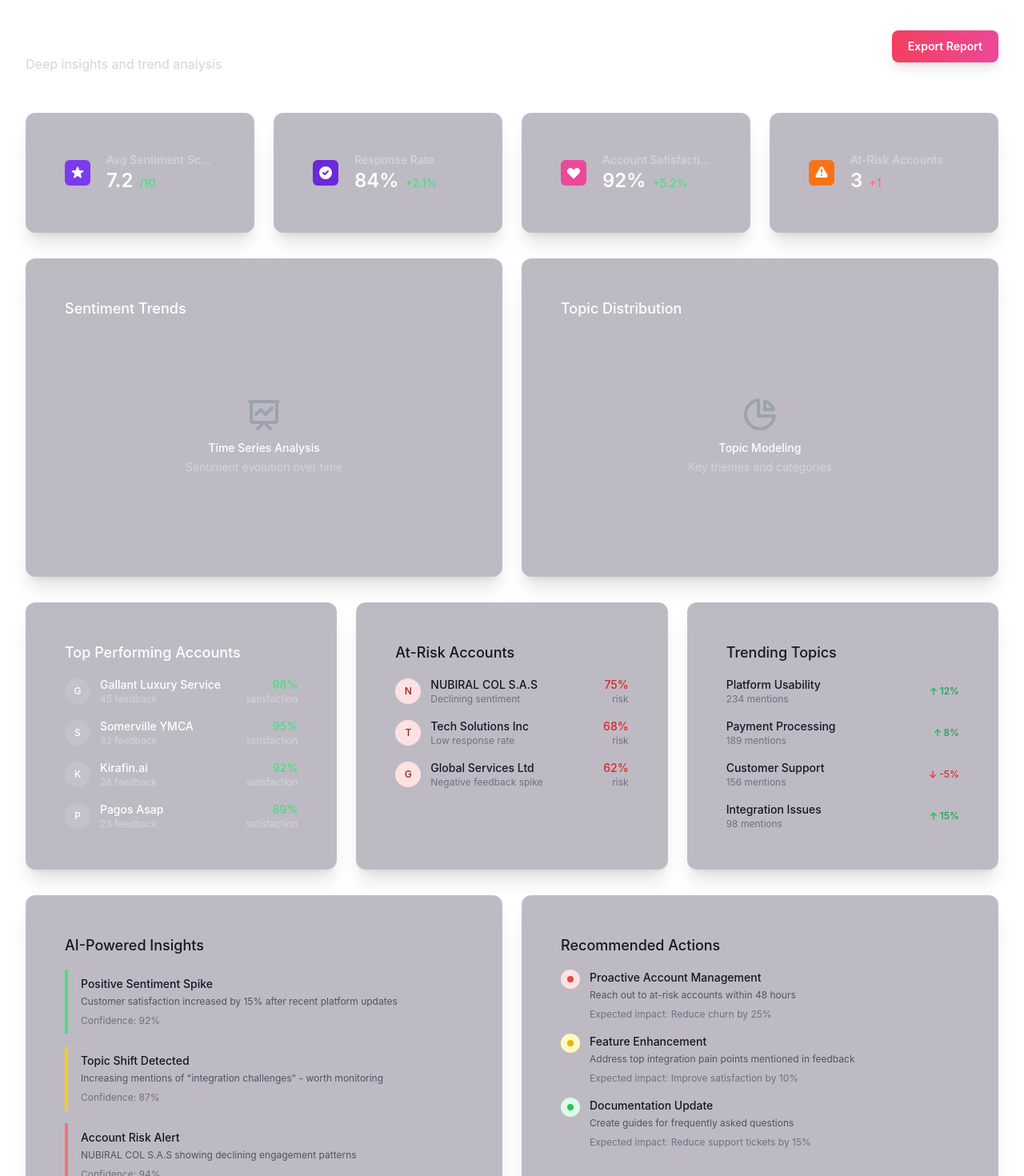
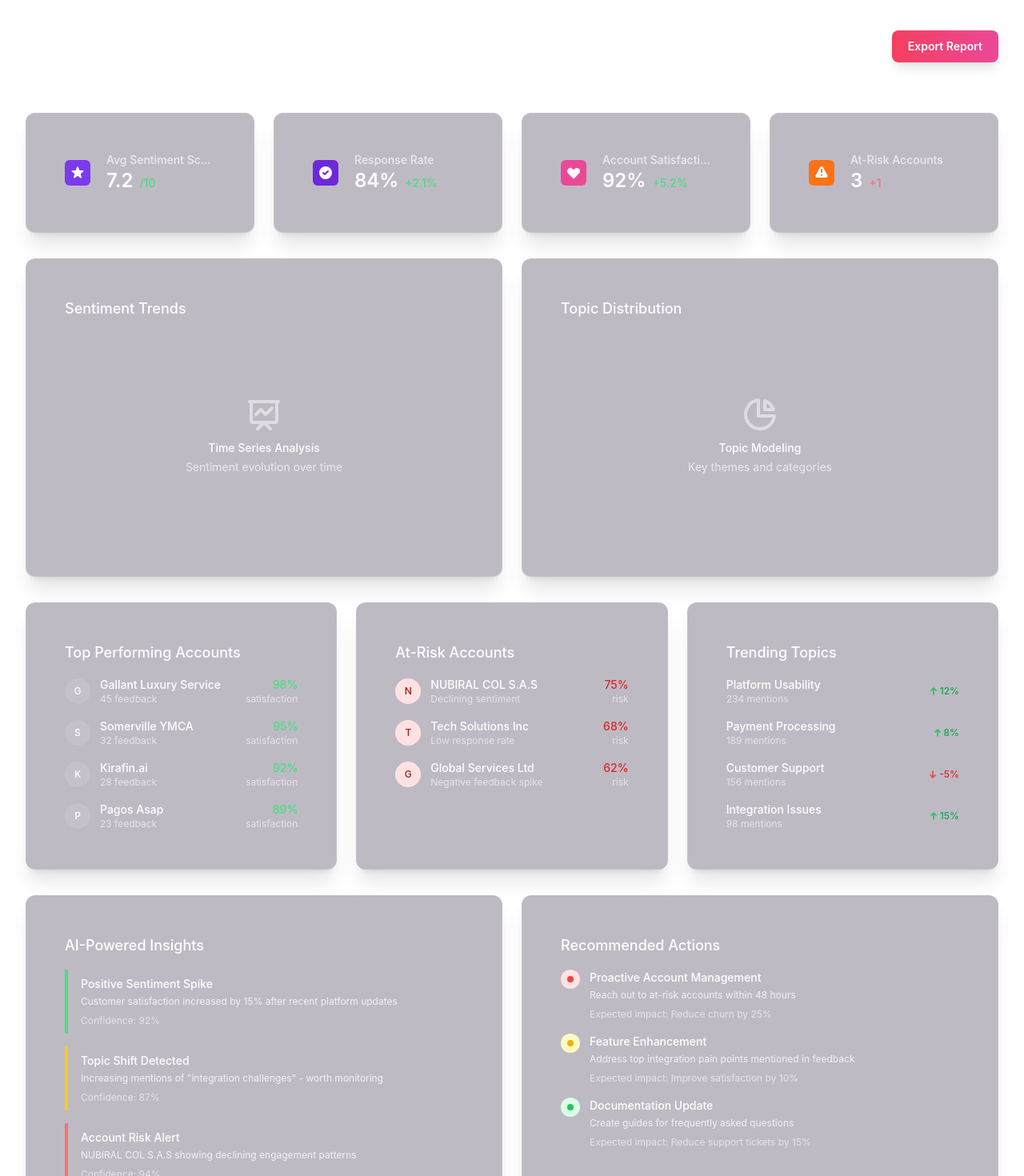
Before and after one commit to GustavoDePieri/ontop-feedback-dashboard, a Nuxt app: page /analytics in a window 1280 px wide. Shown: the top 1470 px of the page at 80% size. Built offline with nearby package versions, Linux system fonts and the light colour scheme.

Commit message:
colors change

```diff
--- a/pages/analytics.vue
+++ b/pages/analytics.vue
@@ -8,7 +8,7 @@
             <h1 class="text-3xl font-bold text-white">
               Advanced Analytics
             </h1>
-            <p class="mt-2 text-gray-300">
+            <p class="mt-2 text-white/80">
               Deep insights and trend analysis
             </p>
           </div>
@@ -42,7 +42,7 @@
               </div>
               <div class="ml-5 w-0 flex-1">
                 <dl>
-                  <dt class="text-sm font-medium text-gray-300 truncate">Avg Sentiment Score</dt>
+                  <dt class="text-sm font-medium text-white/70 truncate">Avg Sentiment Score</dt>
                   <dd class="flex items-baseline">
                     <div class="text-2xl font-semibold text-white">7.2</div>
                     <div class="ml-2 text-sm font-medium text-green-400">/10</div>
@@ -66,7 +66,7 @@
               </div>
               <div class="ml-5 w-0 flex-1">
                 <dl>
-                  <dt class="text-sm font-medium text-gray-300 truncate">Response Rate</dt>
+                  <dt class="text-sm font-medium text-white/70 truncate">Response Rate</dt>
                   <dd class="flex items-baseline">
                     <div class="text-2xl font-semibold text-white">84%</div>
                     <div class="ml-2 text-sm font-medium text-green-400">+2.1%</div>
@@ -90,7 +90,7 @@
               </div>
               <div class="ml-5 w-0 flex-1">
                 <dl>
-                  <dt class="text-sm font-medium text-gray-300 truncate">Account Satisfaction</dt>
+                  <dt class="text-sm font-medium text-white/70 truncate">Account Satisfaction</dt>
                   <dd class="flex items-baseline">
                     <div class="text-2xl font-semibold text-white">92%</div>
                     <div class="ml-2 text-sm font-medium text-green-400">+5.2%</div>
@@ -114,7 +114,7 @@
               </div>
               <div class="ml-5 w-0 flex-1">
                 <dl>
-                  <dt class="text-sm font-medium text-gray-300 truncate">At-Risk Accounts</dt>
+                  <dt class="text-sm font-medium text-white/70 truncate">At-Risk Accounts</dt>
                   <dd class="flex items-baseline">
                     <div class="text-2xl font-semibold text-white">3</div>
                     <div class="ml-2 text-sm font-medium text-red-400">+1</div>
@@ -132,13 +132,13 @@
         <AppCard>
           <div class="p-6">
             <h3 class="text-lg font-medium text-white mb-4">Sentiment Trends</h3>
-            <div class="h-64 flex items-center justify-center text-gray-400">
+            <div class="h-64 flex items-center justify-center text-white/50">
               <div class="text-center">
-                <svg class="mx-auto h-12 w-12 text-gray-400" fill="none" viewBox="0 0 24 24" stroke="currentColor">
+                <svg class="mx-auto h-12 w-12 text-white/50" fill="none" viewBox="0 0 24 24" stroke="currentColor">
                   <path stroke-linecap="round" stroke-linejoin="round" stroke-width="2" d="M7 12l3-3 3 3 4-4M8 21l4-4 4 4M3 4h18M4 4h16v12a1 1 0 01-1 1H5a1 1 0 01-1-1V4z" />
                 </svg>
                 <h3 class="mt-2 text-sm font-medium text-white">Time Series Analysis</h3>
-                <p class="mt-1 text-sm text-gray-300">Sentiment evolution over time</p>
+                <p class="mt-1 text-sm text-white/70">Sentiment evolution over time</p>
               </div>
             </div>
           </div>
@@ -148,14 +148,14 @@
         <AppCard>
           <div class="p-6">
             <h3 class="text-lg font-medium text-white mb-4">Topic Distribution</h3>
-            <div class="h-64 flex items-center justify-center text-gray-400">
+            <div class="h-64 flex items-center justify-center text-white/50">
               <div class="text-center">
-                <svg class="mx-auto h-12 w-12 text-gray-400" fill="none" viewBox="0 0 24 24" stroke="currentColor">
+                <svg class="mx-auto h-12 w-12 text-white/50" fill="none" viewBox="0 0 24 24" stroke="currentColor">
                   <path stroke-linecap="round" stroke-linejoin="round" stroke-width="2" d="M11 3.055A9.001 9.001 0 1020.945 13H11V3.055z" />
                   <path stroke-linecap="round" stroke-linejoin="round" stroke-width="2" d="M20.488 9H15V3.512A9.025 9.025 0 0120.488 9z" />
                 </svg>
                 <h3 class="mt-2 text-sm font-medium text-white">Topic Modeling</h3>
-                <p class="mt-1 text-sm text-gray-300">Key themes and categories</p>
+                <p class="mt-1 text-sm text-white/70">Key themes and categories</p>
               </div>
             </div>
           </div>
@@ -176,12 +176,12 @@
                   </div>
                   <div>
                     <p class="text-sm font-medium text-white">{{ account.name }}</p>
-                    <p class="text-xs text-gray-300">{{ account.feedback_count }} feedback</p>
+                    <p class="text-xs text-white/60">{{ account.feedback_count }} feedback</p>
                   </div>
                 </div>
                 <div class="text-right">
                   <p class="text-sm font-medium text-green-400">{{ account.satisfaction }}%</p>
-                  <p class="text-xs text-gray-300">satisfaction</p>
+                  <p class="text-xs text-white/60">satisfaction</p>
                 </div>
               </div>
             </div>
@@ -191,7 +191,7 @@
         <!-- At-Risk Accounts -->
         <AppCard>
           <div class="p-6">
-            <h3 class="text-lg font-medium text-gray-900 mb-4">At-Risk Accounts</h3>
+            <h3 class="text-lg font-medium text-white mb-4">At-Risk Accounts</h3>
             <div class="space-y-4">
               <div v-for="account in riskAccounts" :key="account.name" class="flex items-center justify-between">
                 <div class="flex items-center space-x-3">
@@ -199,13 +199,13 @@
                     <span class="text-xs font-medium text-red-800">{{ account.name.charAt(0) }}</span>
                   </div>
                   <div>
-                    <p class="text-sm font-medium text-gray-900">{{ account.name }}</p>
-                    <p class="text-xs text-gray-500">{{ account.risk_reason }}</p>
+                    <p class="text-sm font-medium text-white">{{ account.name }}</p>
+                    <p class="text-xs text-white/60">{{ account.risk_reason }}</p>
                   </div>
                 </div>
                 <div class="text-right">
                   <p class="text-sm font-medium text-red-600">{{ account.risk_score }}%</p>
-                  <p class="text-xs text-gray-500">risk</p>
+                  <p class="text-xs text-white/60">risk</p>
                 </div>
               </div>
             </div>
@@ -215,12 +215,12 @@
         <!-- Trending Topics -->
         <AppCard>
           <div class="p-6">
-            <h3 class="text-lg font-medium text-gray-900 mb-4">Trending Topics</h3>
+            <h3 class="text-lg font-medium text-white mb-4">Trending Topics</h3>
             <div class="space-y-4">
               <div v-for="topic in trendingTopics" :key="topic.name" class="flex items-center justify-between">
                 <div>
-                  <p class="text-sm font-medium text-gray-900">{{ topic.name }}</p>
-                  <p class="text-xs text-gray-500">{{ topic.mentions }} mentions</p>
+                  <p class="text-sm font-medium text-white">{{ topic.name }}</p>
+                  <p class="text-xs text-white/60">{{ topic.mentions }} mentions</p>
                 </div>
                 <div class="flex items-center space-x-2">
                   <div class="flex items-center">
@@ -246,16 +246,16 @@
         <!-- AI Insights -->
         <AppCard>
           <div class="p-6">
-            <h3 class="text-lg font-medium text-gray-900 mb-4">AI-Powered Insights</h3>
+            <h3 class="text-lg font-medium text-white mb-4">AI-Powered Insights</h3>
             <div class="space-y-4">
               <div v-for="insight in aiInsights" :key="insight.id" class="border-l-4 pl-4 py-2" :class="{
                 'border-green-400': insight.type === 'positive',
                 'border-yellow-400': insight.type === 'warning',
                 'border-red-400': insight.type === 'alert'
               }">
-                <p class="text-sm font-medium text-gray-900">{{ insight.title }}</p>
-                <p class="text-xs text-gray-600 mt-1">{{ insight.description }}</p>
-                <p class="text-xs text-gray-500 mt-2">Confidence: {{ insight.confidence }}%</p>
+                <p class="text-sm font-medium text-white">{{ insight.title }}</p>
+                <p class="text-xs text-white/80 mt-1">{{ insight.description }}</p>
+                <p class="text-xs text-white/60 mt-2">Confidence: {{ insight.confidence }}%</p>
               </div>
             </div>
           </div>
@@ -264,7 +264,7 @@
         <!-- Recommendations -->
         <AppCard>
           <div class="p-6">
-            <h3 class="text-lg font-medium text-gray-900 mb-4">Recommended Actions</h3>
+            <h3 class="text-lg font-medium text-white mb-4">Recommended Actions</h3>
             <div class="space-y-4">
               <div v-for="recommendation in recommendations" :key="recommendation.id" class="flex items-start space-x-3">
                 <div class="flex-shrink-0">
@@ -281,9 +281,9 @@
                   </div>
                 </div>
                 <div class="flex-1">
-                  <p class="text-sm font-medium text-gray-900">{{ recommendation.title }}</p>
-                  <p class="text-xs text-gray-600 mt-1">{{ recommendation.description }}</p>
-                  <p class="text-xs text-gray-500 mt-2">Expected impact: {{ recommendation.impact }}</p>
+                  <p class="text-sm font-medium text-white">{{ recommendation.title }}</p>
+                  <p class="text-xs text-white/80 mt-1">{{ recommendation.description }}</p>
+                  <p class="text-xs text-white/60 mt-2">Expected impact: {{ recommendation.impact }}</p>
                 </div>
               </div>
             </div>
--- a/pages/index.vue
+++ b/pages/index.vue
@@ -206,7 +206,7 @@
 
         <!-- Active Filters Display -->
         <div v-if="hasActiveFilters" class="mt-4 flex flex-wrap gap-2">
-          <span class="text-sm text-gray-500 dark:text-slate-400">Active filters:</span>
+          <span class="text-sm text-white/70">Active filters:</span>
           <span
             v-if="filters.accountManager"
             class="inline-flex items-center px-2.5 py-0.5 rounded-full text-xs font-medium bg-blue-100 dark:bg-blue-900/30 text-blue-800 dark:text-blue-200"
```
